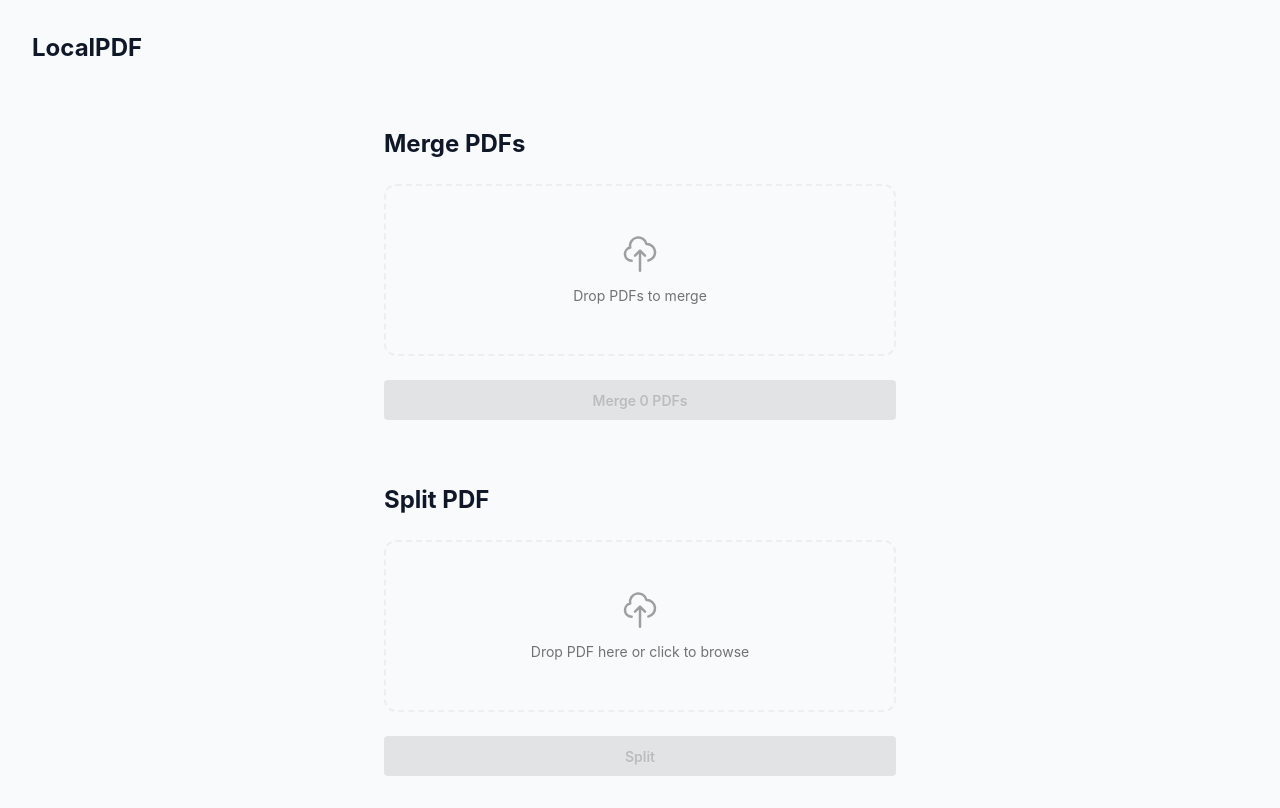
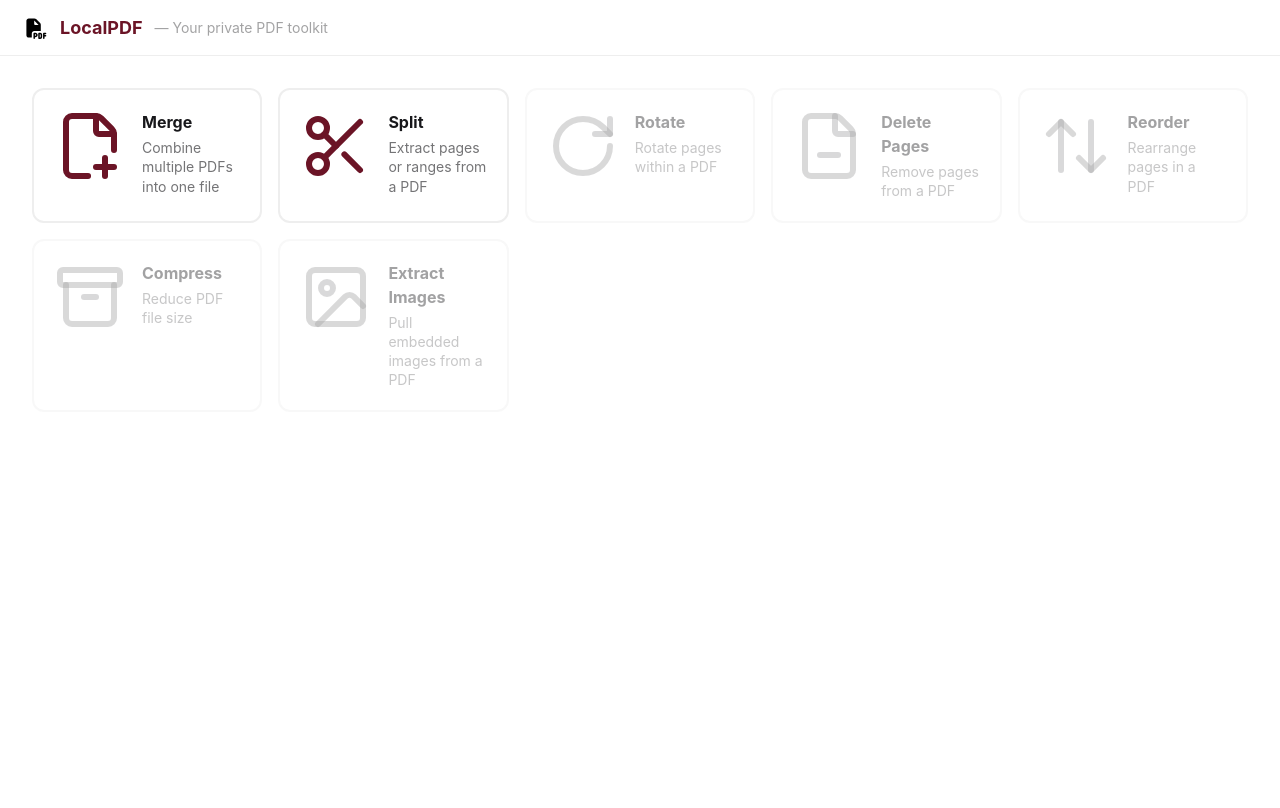
Before and after one commit to DominykasBartauskas/LocalPDF, a React (Vite) app in the folder frontend/: page / in a window 1280 px wide. Built offline with nearby package versions, Linux system fonts and the light colour scheme.

Commit message:
Redesign the frontend with a tool grid landing page, per-tool routes via react-router-dom, a shared ToolLayout header, and a forced light theme with maroon primary colour. Add inline success/error result cards to all tool pages, fix contrast issues, and apply accessibility improvements throughout.

```diff
--- a/frontend/index.html
+++ b/frontend/index.html
@@ -1,5 +1,5 @@
 <!doctype html>
-<html lang="en">
+<html lang="en" data-theme="light">
   <head>
     <meta charset="UTF-8" />
     <link rel="icon" type="image/svg+xml" href="/favicon.svg" />
--- a/frontend/package.json
+++ b/frontend/package.json
@@ -12,9 +12,11 @@
   "dependencies": {
     "@tailwindcss/vite": "^4.2.1",
     "daisyui": "^5.5.19",
+    "lucide-react": "^0.577.0",
     "react": "^19.2.0",
     "react-dom": "^19.2.0",
     "react-hot-toast": "^2.6.0",
+    "react-router-dom": "^7.13.1",
     "tailwindcss": "^4.2.1"
   },
   "devDependencies": {
--- a/frontend/src/App.tsx
+++ b/frontend/src/App.tsx
@@ -1,12 +1,16 @@
+import { BrowserRouter, Route, Routes } from 'react-router-dom'
+import ToolGrid from './components/ToolGrid'
 import MergeTool from './components/MergeTool'
 import SplitTool from './components/SplitTool'
 
 export default function App() {
   return (
-    <main className="min-h-screen bg-gray-50 text-gray-900">
-      <h1 className="text-2xl font-bold p-8">LocalPDF</h1>
-      <MergeTool />
-      <SplitTool />
-    </main>
+    <BrowserRouter>
+      <Routes>
+        <Route path="/" element={<ToolGrid />} />
+        <Route path="/merge" element={<MergeTool />} />
+        <Route path="/split" element={<SplitTool />} />
+      </Routes>
+    </BrowserRouter>
   )
 }
--- a/frontend/src/components/FileDropzone.tsx
+++ b/frontend/src/components/FileDropzone.tsx
@@ -55,7 +55,7 @@ export default function FileDropzone({
       onDragOver={onDragOver}
       onDragLeave={onDragLeave}
       onDrop={onDrop}
-      className={`flex cursor-pointer flex-col items-center justify-center rounded-xl border-2 border-dashed p-12 transition-colors ${
+      className={`flex aspect-video cursor-pointer flex-col items-center justify-center rounded-xl border-2 border-dashed transition-colors ${
         dragging ? 'border-primary bg-primary/10' : 'border-base-300 hover:border-primary hover:bg-base-200'
       }`}
     >
--- a/frontend/src/components/MergeTool.tsx
+++ b/frontend/src/components/MergeTool.tsx
@@ -1,40 +1,56 @@
 import { useState } from 'react'
-import toast from 'react-hot-toast'
+import { CheckCircle, XCircle } from 'lucide-react'
 import FileDropzone from './FileDropzone'
+import ToolLayout from './ToolLayout'
 import useApi from '../hooks/useApi'
 
 export default function MergeTool() {
   const [files, setFiles] = useState<File[]>([])
-  const { loading, request } = useApi()
+  const [submitted, setSubmitted] = useState(false)
+  const { loading, error, request } = useApi()
+
+  const showResult = submitted && !loading
+  const isSuccess = showResult && !error
+  const isError = showResult && !!error
 
   const handleFiles = (incoming: File[]) => {
     setFiles(prev => [...prev, ...incoming])
+    setSubmitted(false)
   }
 
   const removeFile = (index: number) => {
     setFiles(prev => prev.filter((_, i) => i !== index))
+    setSubmitted(false)
   }
 
-  const handleMerge = () => {
+  const handleMerge = async () => {
     const body = new FormData()
     files.forEach(f => body.append('files', f))
-    toast.promise(
-      request('/merge', { body, download: true, filename: 'merged.pdf' }),
-      { loading: 'Merging…', success: 'Merged!', error: (err) => err?.message ?? 'Something went wrong' },
-    )
+    setSubmitted(false)
+    try {
+      await request('/merge', { body, download: true, filename: 'merged.pdf' })
+    } finally {
+      setSubmitted(true)
+    }
+  }
+
+  const reset = () => {
+    setFiles([])
+    setSubmitted(false)
   }
 
   return (
-    <div className="mx-auto max-w-xl p-8">
-      <h2 className="mb-6 text-2xl font-bold">Merge PDFs</h2>
-
+    <ToolLayout title="Merge PDFs">
       <FileDropzone onFiles={handleFiles} multiple label="Drop PDFs to merge" />
 
       {files.length > 0 && (
         <ul className="mt-4 space-y-2">
           {files.map((file, i) => (
-            <li key={i} className="flex items-center justify-between rounded-lg bg-base-200 px-4 py-2 text-sm">
-              <span className="truncate">{file.name}</span>
+            <li
+              key={i}
+              className="flex items-center justify-between rounded-lg border border-base-300 bg-base-100 px-4 py-2 text-sm"
+            >
+              <span className="truncate text-base-content">{file.name}</span>
               <button
                 className="btn btn-ghost btn-xs ml-4 text-error"
                 onClick={() => removeFile(i)}
@@ -47,13 +63,44 @@ export default function MergeTool() {
         </ul>
       )}
 
+      {!isSuccess && (
         <button
           className="btn btn-primary mt-6 w-full"
           disabled={files.length < 2 || loading}
           onClick={handleMerge}
         >
-        {loading ? <span className="loading loading-spinner loading-sm" /> : `Merge ${files.length} PDFs`}
+          {loading
+            ? <span className="loading loading-spinner loading-sm" />
+            : `Merge ${files.length > 0 ? files.length : ''} PDFs`.trim()}
+        </button>
+      )}
+
+      {isSuccess && (
+        <div role="status" className="mt-6 rounded-xl border border-success bg-success/10 p-4">
+          <div className="flex items-start gap-3">
+            <CheckCircle size={20} className="mt-0.5 shrink-0 text-success" />
+            <div className="flex-1">
+              <p className="font-semibold text-base-content">Merged successfully</p>
+              <p className="text-sm text-base-content/70">{files.length} files merged into one PDF</p>
+            </div>
+            <button className="btn btn-ghost btn-sm" onClick={reset}>
+              Merge more
             </button>
           </div>
+        </div>
+      )}
+
+      {isError && (
+        <div role="alert" className="mt-6 rounded-xl border border-error bg-error/10 p-4">
+          <div className="flex items-start gap-3">
+            <XCircle size={20} className="mt-0.5 shrink-0 text-error" />
+            <div>
+              <p className="font-semibold text-base-content">Merge failed</p>
+              <p className="text-sm text-base-content/70">{error}</p>
+            </div>
+          </div>
+        </div>
+      )}
+    </ToolLayout>
   )
 }
--- a/frontend/src/components/SplitTool.tsx
+++ b/frontend/src/components/SplitTool.tsx
@@ -1,6 +1,8 @@
 import { useState } from 'react'
+import { CheckCircle, XCircle } from 'lucide-react'
 import toast from 'react-hot-toast'
 import FileDropzone from './FileDropzone'
+import ToolLayout from './ToolLayout'
 import useApi from '../hooks/useApi'
 
 type InfoResponse = { pages: number; size_bytes: number; title: string; author: string }
@@ -8,14 +10,21 @@ type InfoResponse = { pages: number; size_bytes: number; title: string; author:
 export default function SplitTool() {
   const [file, setFile] = useState<File | null>(null)
   const [ranges, setRanges] = useState('')
+  const [submitted, setSubmitted] = useState(false)
+  const [splitCount, setSplitCount] = useState(0)
   const { data: info, request: requestInfo } = useApi<InfoResponse>()
-  const { loading, request } = useApi()
+  const { loading, error, request } = useApi()
+
+  const showResult = submitted && !loading
+  const isSuccess = showResult && !error
+  const isError = showResult && !!error
 
   const handleFiles = async (incoming: File[]) => {
     if (!incoming.length) return
     const f = incoming[0]
     setFile(f)
     setRanges('')
+    setSubmitted(false)
     const body = new FormData()
     body.append('file', f)
     try {
@@ -25,23 +34,31 @@ export default function SplitTool() {
     }
   }
 
-  const handleSplit = () => {
+  const handleSplit = async () => {
     if (!file || !ranges.trim()) return
+    const count = ranges.split(',').filter(p => p.trim()).length
+    setSplitCount(count)
     const body = new FormData()
     body.append('file', file)
     body.append('ranges', ranges.trim())
-    const isMultiple = ranges.split(',').filter(p => p.trim()).length > 1
+    const isMultiple = count > 1
     const filename = isMultiple ? 'split.zip' : 'split.pdf'
-    toast.promise(
-      request('/split', { body, download: true, filename }),
-      { loading: 'Splitting…', success: 'Done!', error: (err) => err?.message ?? 'Something went wrong' },
-    )
+    setSubmitted(false)
+    try {
+      await request('/split', { body, download: true, filename })
+    } finally {
+      setSubmitted(true)
+    }
+  }
+
+  const reset = () => {
+    setFile(null)
+    setRanges('')
+    setSubmitted(false)
   }
 
   return (
-    <div className="mx-auto max-w-xl p-8">
-      <h2 className="mb-6 text-2xl font-bold">Split PDF</h2>
-
+    <ToolLayout title="Split PDF">
       <FileDropzone onFiles={handleFiles} />
 
       {file && (
@@ -58,15 +75,16 @@ export default function SplitTool() {
           </label>
           <input
             type="text"
-            className="input input-bordered w-full"
+            className="input input-bordered w-full bg-base-100 text-base-content"
             placeholder="e.g. 1, 3-5, 7"
             value={ranges}
-            onChange={e => setRanges(e.target.value)}
+            onChange={e => { setRanges(e.target.value); setSubmitted(false) }}
             onKeyDown={e => e.key === 'Enter' && handleSplit()}
           />
         </div>
       )}
 
+      {!isSuccess && (
         <button
           className="btn btn-primary mt-6 w-full"
           disabled={!file || !ranges.trim() || loading}
@@ -74,6 +92,38 @@ export default function SplitTool() {
         >
           {loading ? <span className="loading loading-spinner loading-sm" /> : 'Split'}
         </button>
+      )}
+
+      {isSuccess && (
+        <div role="status" className="mt-6 rounded-xl border border-success bg-success/10 p-4">
+          <div className="flex items-start gap-3">
+            <CheckCircle size={20} className="mt-0.5 shrink-0 text-success" />
+            <div className="flex-1">
+              <p className="font-semibold text-base-content">Done!</p>
+              <p className="text-sm text-base-content/70">
+                {splitCount === 1
+                  ? 'PDF saved to your downloads'
+                  : `Split into ${splitCount} parts — saved as split.zip`}
+              </p>
             </div>
+            <button className="btn btn-ghost btn-sm" onClick={reset}>
+              Split another
+            </button>
+          </div>
+        </div>
+      )}
+
+      {isError && (
+        <div role="alert" className="mt-6 rounded-xl border border-error bg-error/10 p-4">
+          <div className="flex items-start gap-3">
+            <XCircle size={20} className="mt-0.5 shrink-0 text-error" />
+            <div>
+              <p className="font-semibold text-base-content">Split failed</p>
+              <p className="text-sm text-base-content/70">{error}</p>
+            </div>
+          </div>
+        </div>
+      )}
+    </ToolLayout>
   )
 }
--- /dev/null
+++ b/frontend/src/components/ToolGrid.tsx
@@ -0,0 +1,114 @@
+import { Archive, ArrowUpDown, FileMinus, FilePlus2, Image, RotateCw, Scissors } from 'lucide-react'
+import type { LucideIcon } from 'lucide-react'
+import { Link } from 'react-router-dom'
+
+type Tool = {
+  id: string
+  label: string
+  description: string
+  icon: LucideIcon
+  available: boolean
+}
+
+const TOOLS: Tool[] = [
+  {
+    id: 'merge',
+    label: 'Merge',
+    description: 'Combine multiple PDFs into one file',
+    icon: FilePlus2,
+    available: true,
+  },
+  {
+    id: 'split',
+    label: 'Split',
+    description: 'Extract pages or ranges from a PDF',
+    icon: Scissors,
+    available: true,
+  },
+  {
+    id: 'rotate',
+    label: 'Rotate',
+    description: 'Rotate pages within a PDF',
+    icon: RotateCw,
+    available: false,
+  },
+  {
+    id: 'delete',
+    label: 'Delete Pages',
+    description: 'Remove pages from a PDF',
+    icon: FileMinus,
+    available: false,
+  },
+  {
+    id: 'reorder',
+    label: 'Reorder',
+    description: 'Rearrange pages in a PDF',
+    icon: ArrowUpDown,
+    available: false,
+  },
+  {
+    id: 'compress',
+    label: 'Compress',
+    description: 'Reduce PDF file size',
+    icon: Archive,
+    available: false,
+  },
+  {
+    id: 'extract-images',
+    label: 'Extract Images',
+    description: 'Pull embedded images from a PDF',
+    icon: Image,
+    available: false,
+  },
+]
+
+export default function ToolGrid() {
+  return (
+    <div className="min-h-screen bg-base-100">
+      <header className="flex h-14 items-center gap-3 border-b border-base-300 px-6">
+        <img src="/favicon.svg" alt="LocalPDF" className="h-6 w-6" />
+        <h1 className="text-lg font-bold text-primary">LocalPDF</h1>
+        <span className="text-sm text-base-content/40">— Your private PDF toolkit</span>
+      </header>
+
+      <main className="px-8 py-8">
+        <div className="grid grid-cols-2 gap-4 sm:grid-cols-3 md:grid-cols-4 lg:grid-cols-5">
+          {TOOLS.map(tool => {
+            const cardBody = (
+              <div className="card-body p-5">
+                <div className="flex items-start gap-4">
+                  <tool.icon
+                    size={72}
+                    className={`shrink-0 ${tool.available ? 'text-primary' : 'text-base-content/40'}`}
+                  />
+                  <div>
+                    <h2 className="text-base font-bold text-base-content">{tool.label}</h2>
+                    <p className="mt-1 text-sm text-base-content/60 leading-snug">{tool.description}</p>
+                  </div>
+                </div>
+              </div>
+            )
+
+            return tool.available ? (
+              <Link
+                key={tool.id}
+                to={`/${tool.id}`}
+                className="card rounded-xl border-2 border-base-300 bg-base-100 transition-all hover:border-primary hover:shadow-md hover:scale-105 focus:outline-none focus:ring-2 focus:ring-primary focus:ring-offset-2"
+              >
+                {cardBody}
+              </Link>
+            ) : (
+              <div
+                key={tool.id}
+                className="card rounded-xl border-2 border-base-300 bg-base-100 opacity-40 cursor-not-allowed"
+                aria-disabled="true"
+              >
+                {cardBody}
+              </div>
+            )
+          })}
+        </div>
+      </main>
+    </div>
+  )
+}
--- /dev/null
+++ b/frontend/src/components/ToolLayout.tsx
@@ -0,0 +1,31 @@
+import { ArrowLeft } from 'lucide-react'
+import { useNavigate } from 'react-router-dom'
+
+type Props = {
+  title: string
+  children: React.ReactNode
+}
+
+export default function ToolLayout({ title, children }: Props) {
+  const navigate = useNavigate()
+
+  return (
+    <div className="min-h-screen bg-base-100">
+      <header className="flex items-center gap-3 border-b border-base-300 bg-base-100 px-4 py-3">
+        <button
+          className="btn btn-ghost btn-sm rounded-xl gap-1.5"
+          onClick={() => navigate('/')}
+        >
+          <ArrowLeft size={16} />
+          All tools
+        </button>
+        <span className="text-base-300">|</span>
+        <span className="font-semibold text-base-content">{title}</span>
+      </header>
+
+      <main className="mx-auto w-full px-4 py-10 md:w-3/5 md:px-0">
+        {children}
+      </main>
+    </div>
+  )
+}
--- a/frontend/src/index.css
+++ b/frontend/src/index.css
@@ -1,2 +1,7 @@
 @import "tailwindcss";
 @plugin "daisyui";
+
+[data-theme="light"] {
+  --color-primary: oklch(35% 0.12 15);
+  --color-primary-content: oklch(98% 0 0);
+}
```
Also changed, not shown: frontend/src/hooks/useApi.ts (+14 -1 lines), 2 other files (tests, documents, lock files or other folders). Lines whose indentation alone changed are shown as unchanged.
